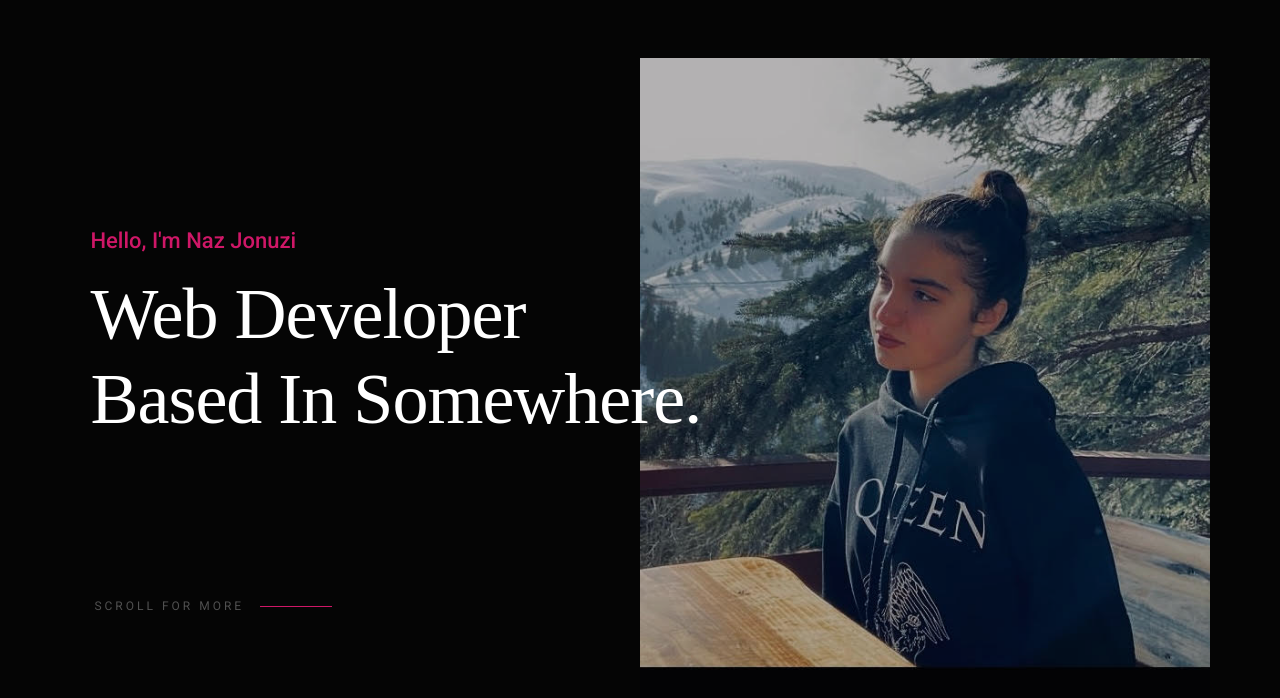
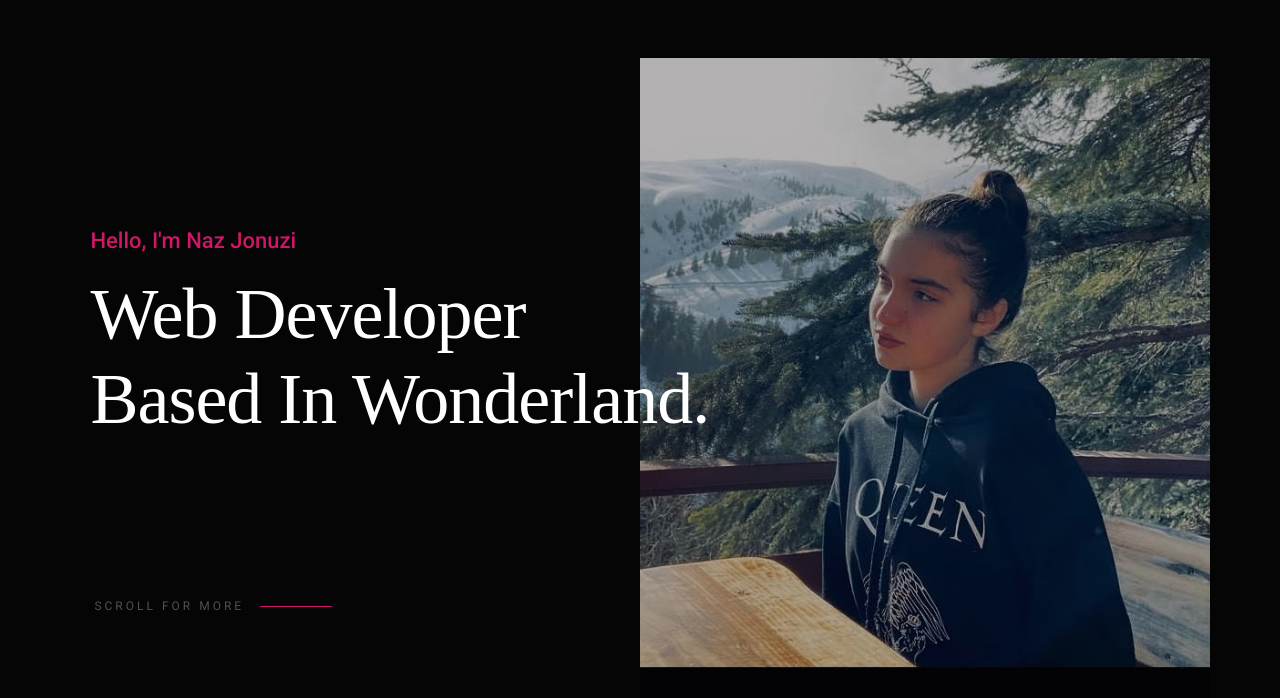
Before and after one commit to nazjonuzi/Portfolio, a plain HTML site: page index.html in a window 1280 px wide. Shown: the part 102-800 px from the top of the page. Drawn offline with Linux system fonts and the light colour scheme; some packages are replaced by stand-ins of ours; a script that the page names is missing; files whose address does not match are found by name; a web font is replaced by a local one.

Commit message:
fifth commit

```diff
--- a/index.html
+++ b/index.html
@@ -70,7 +70,7 @@
                 <h3>Hello, I'm Naz Jonuzi</h3>
                 <h1>
                     Web Developer <br>
-                    Based In Somewhere.
+                    Based In Wonderland.
                 </h1>
             </div>
 
```
